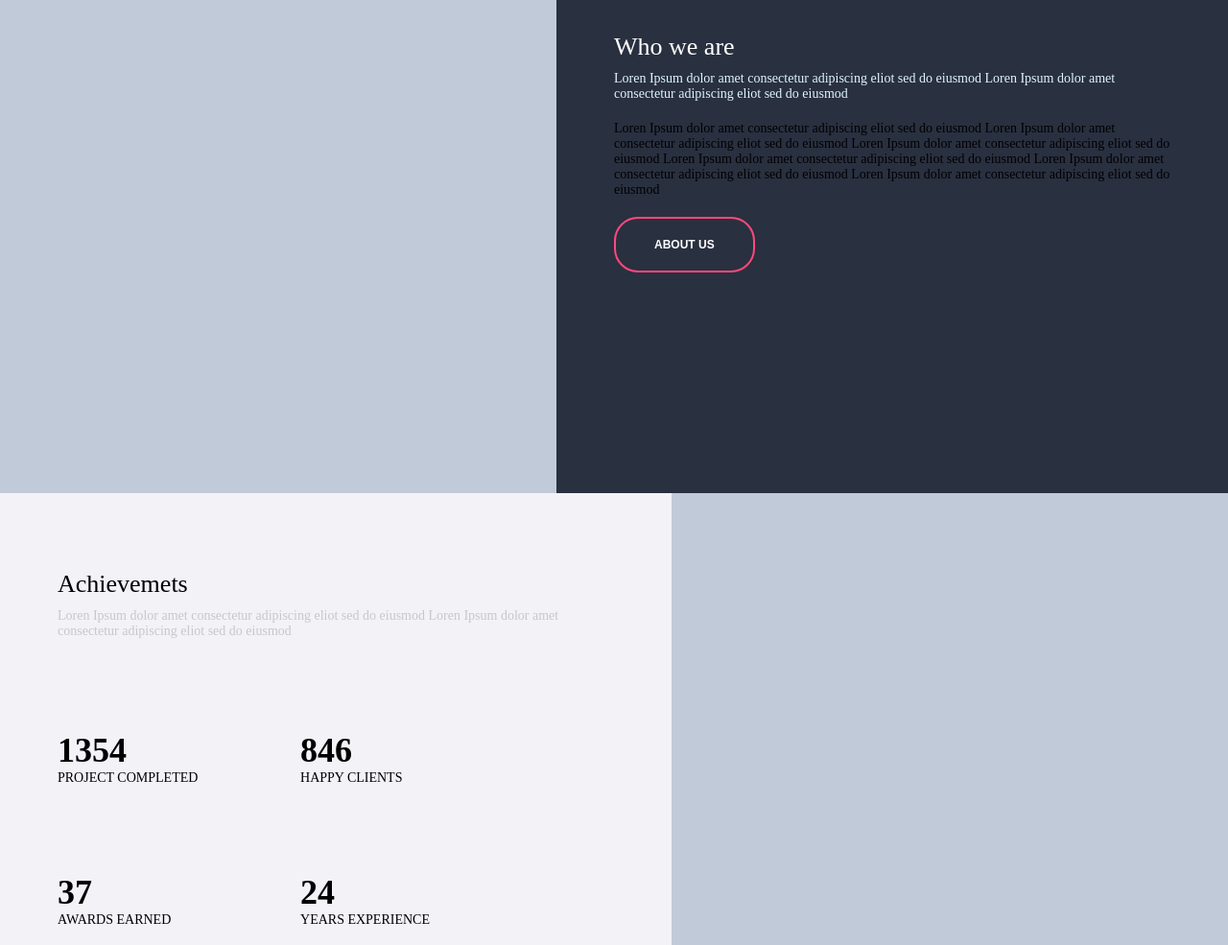
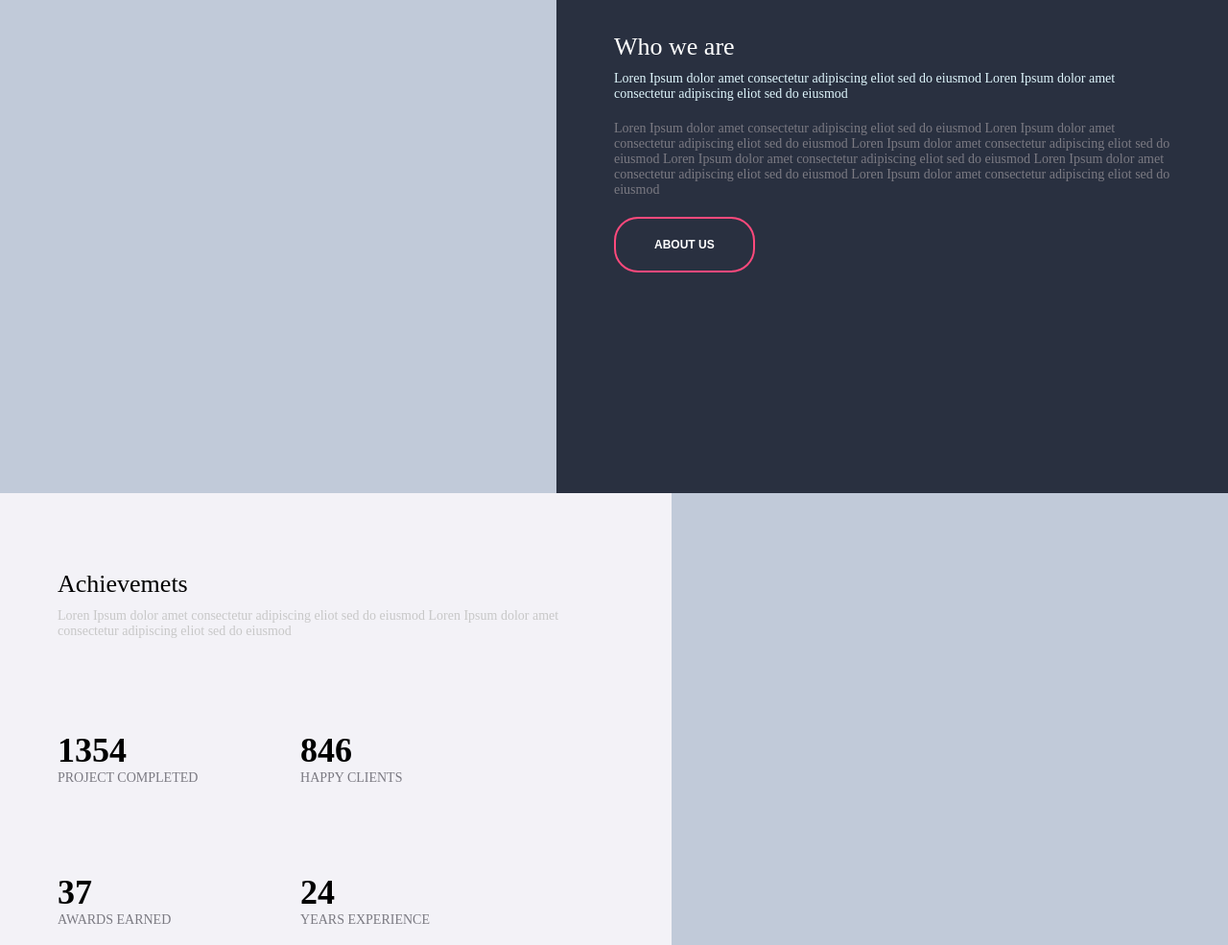
Before and after one commit to adityasethi-v2/training-html-css, a plain HTML site: page index.html in a window 1280 px wide. Shown: the part 1160-2145 px from the top of the page at 96% size. Drawn offline with Linux system fonts and the light colour scheme; a web font is replaced by a local one.

Commit message:
fix of grey color

```diff
--- a/css/main.css
+++ b/css/main.css
@@ -4,7 +4,7 @@
 	--white: #ffffff;
 	--lightGrey: #F3F2F7;
 	--vdarkGrey: #293040;
-	--darkGrey: #17B7A82;
+	--darkGrey: #7B7A82;
 	--darkButton: #DEE2E5;
 	--green: #CFE2A8;
 	--blue: #22C1A2;
@@ -12,6 +12,8 @@
 	--inputBg: #F4F4F6;
 	--connector: #c8c8c8;
 	--ivory: #DEF5FB;
+
+	--smallText: 12px;
 }
 
 html, body {
@@ -138,7 +140,7 @@ html, body {
 }
 
 .s-text {
-	font-size: 12px;
+	font-size: var(--smallText);
 }
 
 .letter-space {
```
